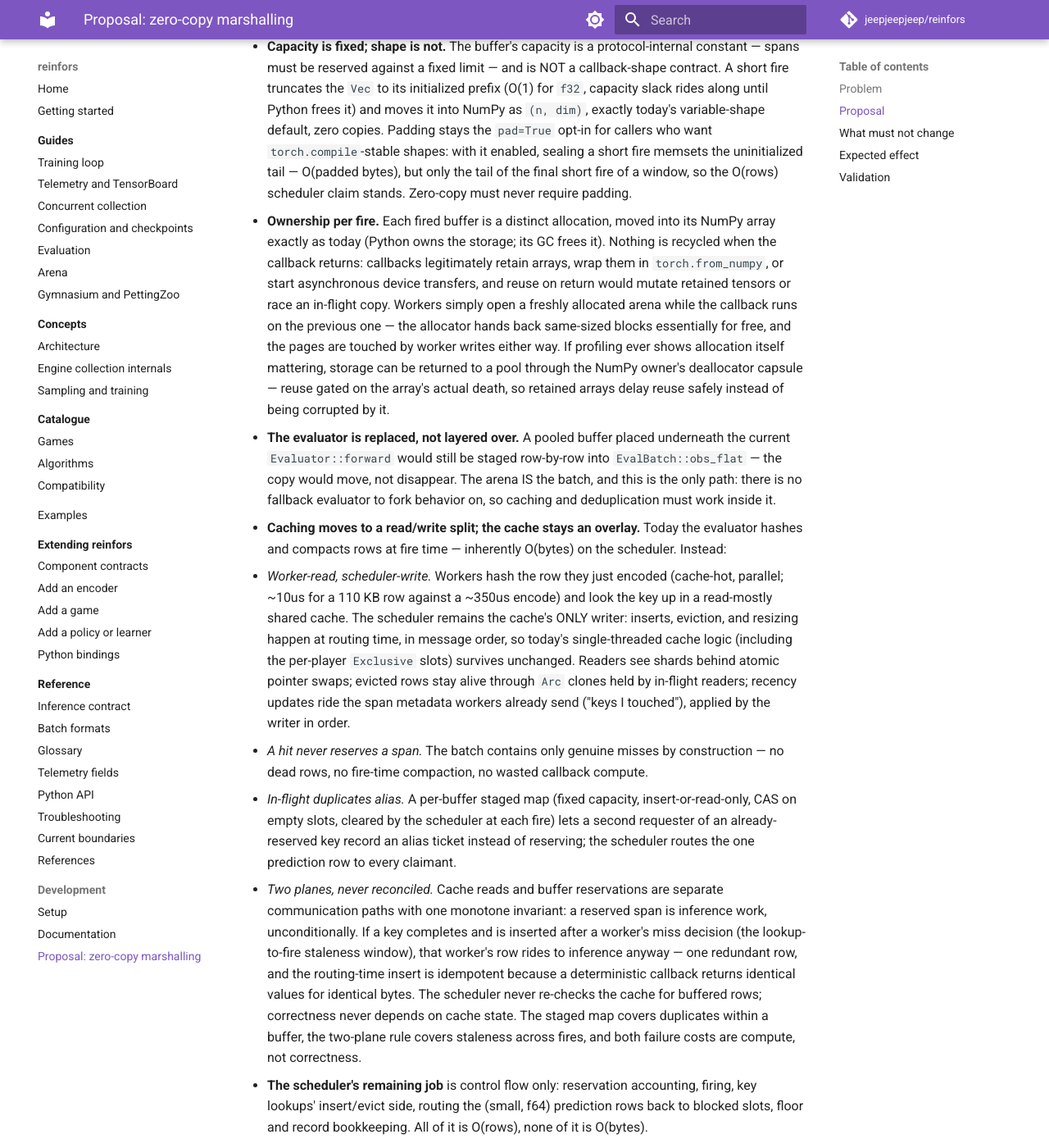
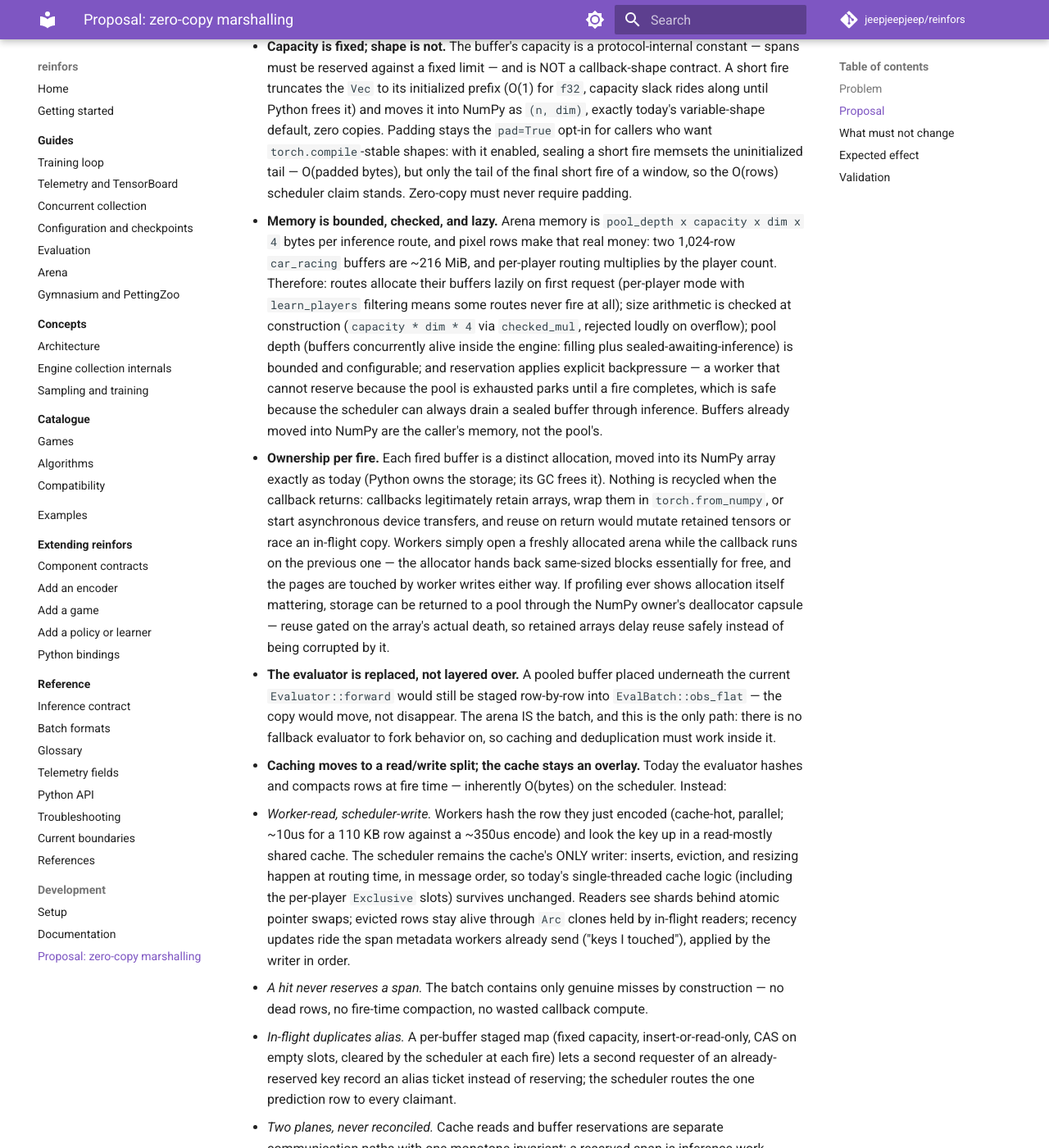
Before and after one commit to jeepjeepjeep/reinfors, an MkDocs documentation site: the page built from docs/development/scheduler-zero-copy.md, in a window 1280 px wide and 1400 px high, scrolled down 1978 px. Shown: the whole window at 82% size. Built offline with MkDocs 1.6.1 and Material for MkDocs 9.7.7, drawn with Linux system fonts in a browser that asks for light colours; comment, search, counter and statistics services are not loaded; some of the changed text lies outside the part shown.

Commit message:
proposal: bounded lazy arena memory with backpressure; tails encoded on workers

```diff
--- a/docs/development/scheduler-zero-copy.md
+++ b/docs/development/scheduler-zero-copy.md
@@ -95,7 +95,21 @@ scheduler: GIL + infer(batch)            scheduler: count reservations; when the
    short fire memsets the uninitialized tail — O(padded bytes), but only the
    tail of the final short fire of a window, so the O(rows) scheduler claim
    stands. Zero-copy must never require padding.
-4. **Ownership per fire.** Each fired buffer is a distinct allocation, moved into
+4. **Memory is bounded, checked, and lazy.** Arena memory is
+   `pool_depth x capacity x dim x 4` bytes per inference route, and pixel rows
+   make that real money: two 1,024-row `car_racing` buffers are ~216 MiB, and
+   per-player routing multiplies by the player count. Therefore: routes allocate
+   their buffers lazily on first request (per-player mode with `learn_players`
+   filtering means some routes never fire at all); size arithmetic is checked at
+   construction (`capacity * dim * 4` via `checked_mul`, rejected loudly on
+   overflow); pool depth (buffers concurrently alive inside the engine: filling
+   plus sealed-awaiting-inference) is bounded and configurable; and reservation
+   applies explicit backpressure — a worker that cannot reserve because the pool
+   is exhausted parks until a fire completes, which is safe because the
+   scheduler can always drain a sealed buffer through inference. Buffers already
+   moved into NumPy are the caller's memory, not the pool's.
+
+5. **Ownership per fire.** Each fired buffer is a distinct allocation, moved into
    its NumPy array exactly as today (Python owns the storage; its GC frees it).
    Nothing is recycled when the callback returns: callbacks legitimately retain
    arrays, wrap them in `torch.from_numpy`, or start asynchronous device
@@ -144,7 +158,13 @@ scheduler: GIL + infer(batch)            scheduler: count reservations; when the
      staged map covers duplicates within a buffer, the two-plane rule covers
      staleness across fires, and both failure costs are compute, not
      correctness.
-7. **The scheduler's remaining job** is control flow only: reservation accounting,
+8. **Tail bootstraps become worker tasks.** Today `tail_requests` encodes the
+   truncation/fragment bootstrap observations on the scheduler thread — for
+   pixel games that is a full render each, serialized. Under the arena, a cut
+   spawns a tail task onto the worker pool that encodes, reserves, and commits
+   like any other emission, with a tail marker routing its prediction rows to
+   the existing `AwaitingTail` bookkeeping.
+9. **The scheduler's remaining job** is control flow only: reservation accounting,
    firing, key lookups' insert/evict side, routing the (small, f64) prediction
    rows back to blocked slots, floor and record bookkeeping. All of it is
    O(rows), none of it is O(bytes).
```
Also changed, not shown: other parts of docs/development/scheduler-zero-copy.md (+2 -2 lines), docs/concepts/engine-collection.md (+4 -2 lines).
